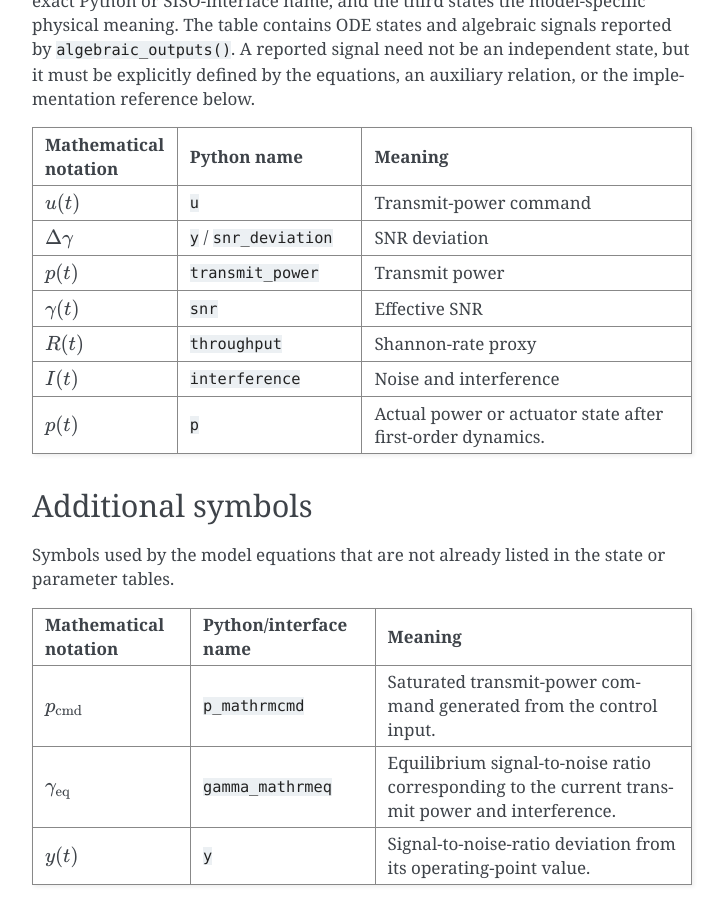
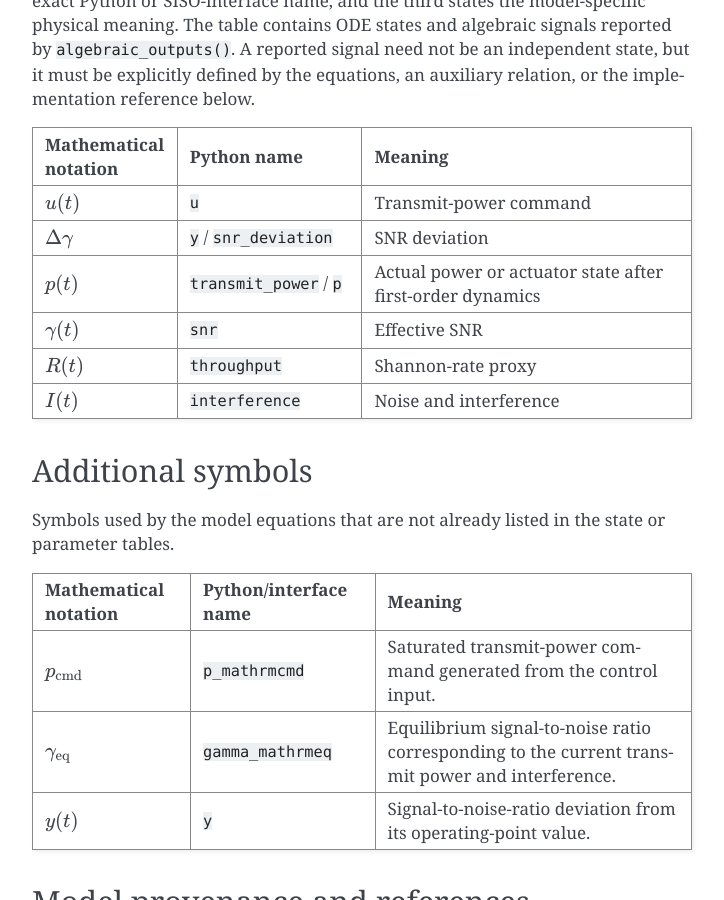
Before and after one commit to simple-machine-learning/SISO-Adaptive-Control, a Sphinx documentation site: the page built from packages/SISO_Adaptive_Control_Python_v1.0.0/documentation/models/wireless_power_snr.rst, in a window 1280 px wide and 900 px high, scrolled down 2788 px. Shown: the whole window, without its empty margins (388-1112 px from the left). Built offline with Sphinx 7.4.7, drawn with Linux system fonts in a browser that asks for light colours; some of the changed lines change nothing that is shown.

Commit message:
Consolidate duplicate documentation variables

```diff
--- a/packages/SISO_Adaptive_Control_Python_v1.0.0/documentation/models/wireless_power_snr.rst
+++ b/packages/SISO_Adaptive_Control_Python_v1.0.0/documentation/models/wireless_power_snr.rst
@@ -157,8 +157,8 @@ The first column gives the readable mathematical notation, the second gives the
      - ``y`` / ``snr_deviation``
      - SNR deviation
    * - :math:`p(t)`
-     - ``transmit_power``
-     - Transmit power
+     - ``transmit_power`` / ``p``
+     - Actual power or actuator state after first-order dynamics
    * - :math:`\gamma(t)`
      - ``snr``
      - Effective SNR
@@ -168,9 +168,6 @@ The first column gives the readable mathematical notation, the second gives the
    * - :math:`I(t)`
      - ``interference``
      - Noise and interference
-   * - :math:`p(t)`
-     - ``p``
-     - Actual power or actuator state after first-order dynamics.
 
 Additional symbols
 ------------------
```
